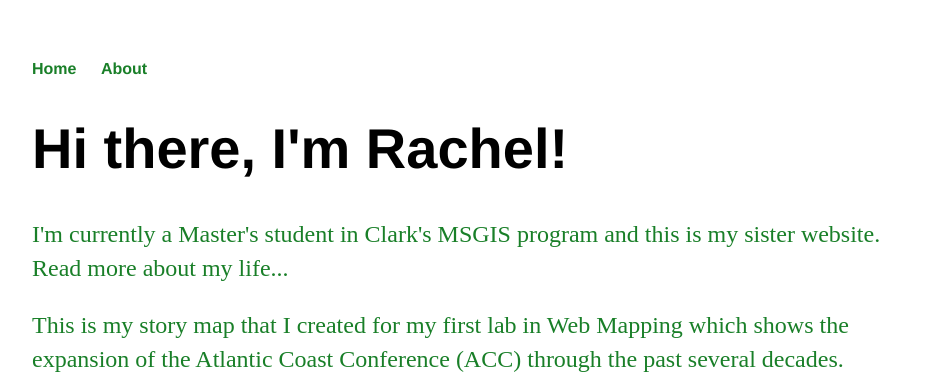
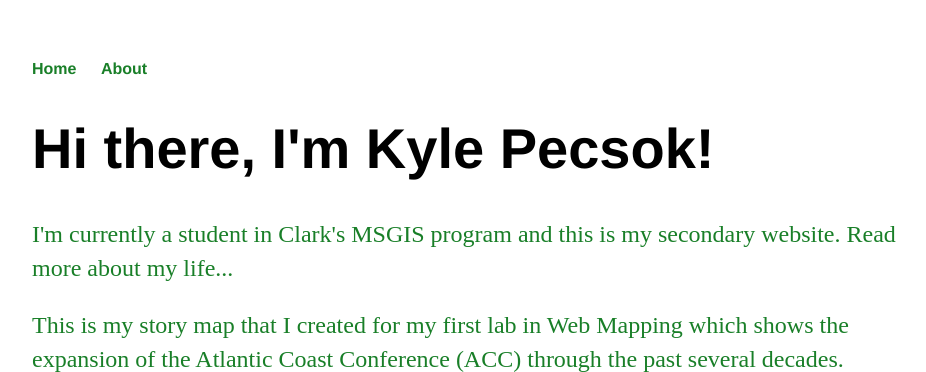
Before and after one commit to kpecsok98/kpecsok98.gihub.io, a Jekyll site: the page built from index.html, in a window 1280 px wide and 900 px high, cut to the strip 0-372 px from the top of the window. Shown: the whole strip, without its empty margins (160-1086 px from the left). Built offline with Jekyll 4.4.1, drawn with Linux system fonts in a browser that asks for light colours; some of the changed text lies outside the part shown.

Commit message:
Update index.html

```diff
--- a/index.html
+++ b/index.html
@@ -3,8 +3,8 @@
 title: Kyle Pecsok, GIS Student
 ---
 <div class="blurb">
-	<h1>Hi there, I'm Rachel!</h1>
-	<p>I'm currently a Master's student in Clark's MSGIS program and this is my sister website. <a href="/about">Read more about my life...</a></p>
+	<h1>Hi there, I'm Kyle Pecsok!</h1>
+	<p>I'm currently a student in Clark's MSGIS program and this is my secondary website. <a href="/about">Read more about my life...</a></p>
 </div><!-- /.blurb -->
 <div>
 	<p>This is my story map that I created for my first lab in Web Mapping which shows the expansion of the Atlantic Coast Conference (ACC) through the past several decades.
```
